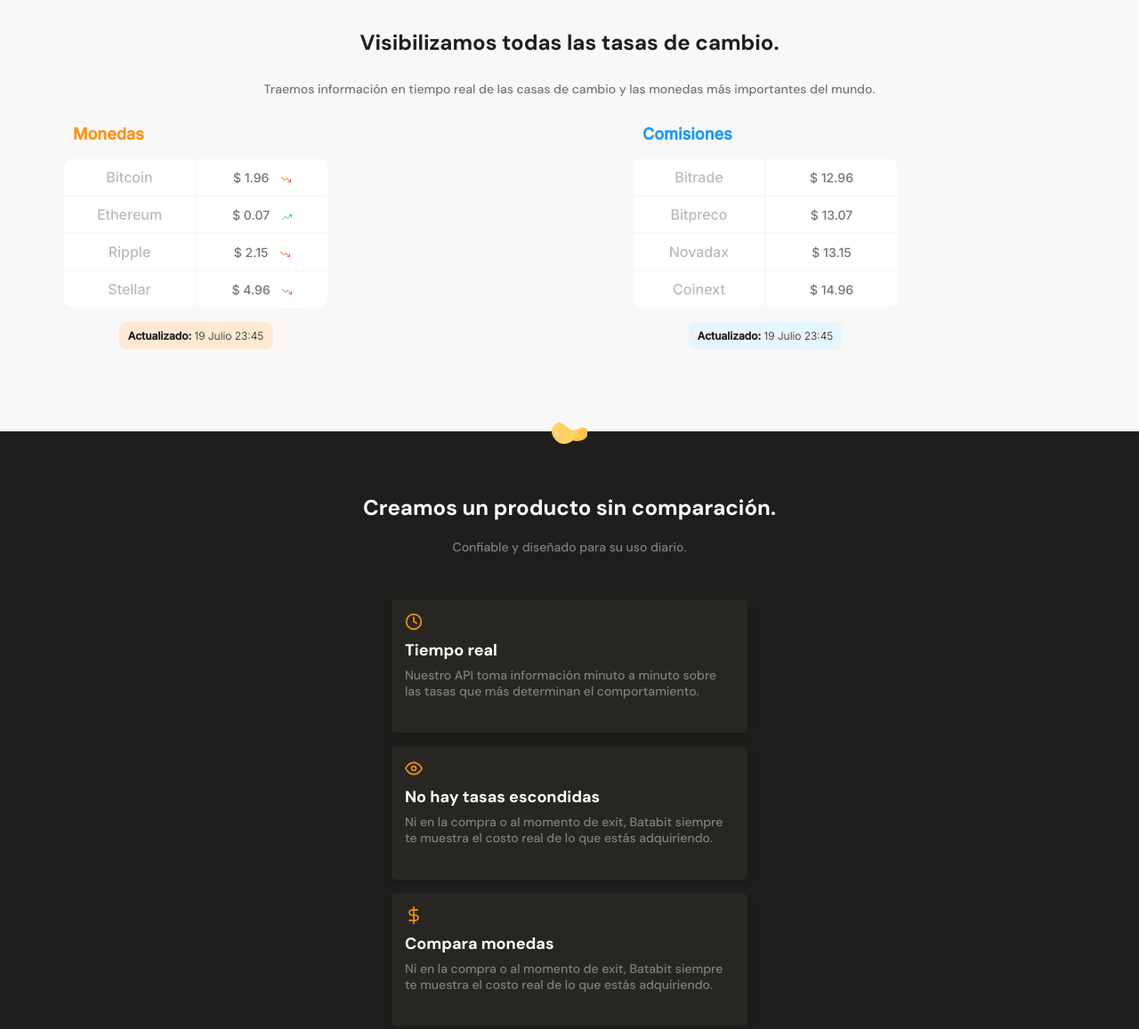
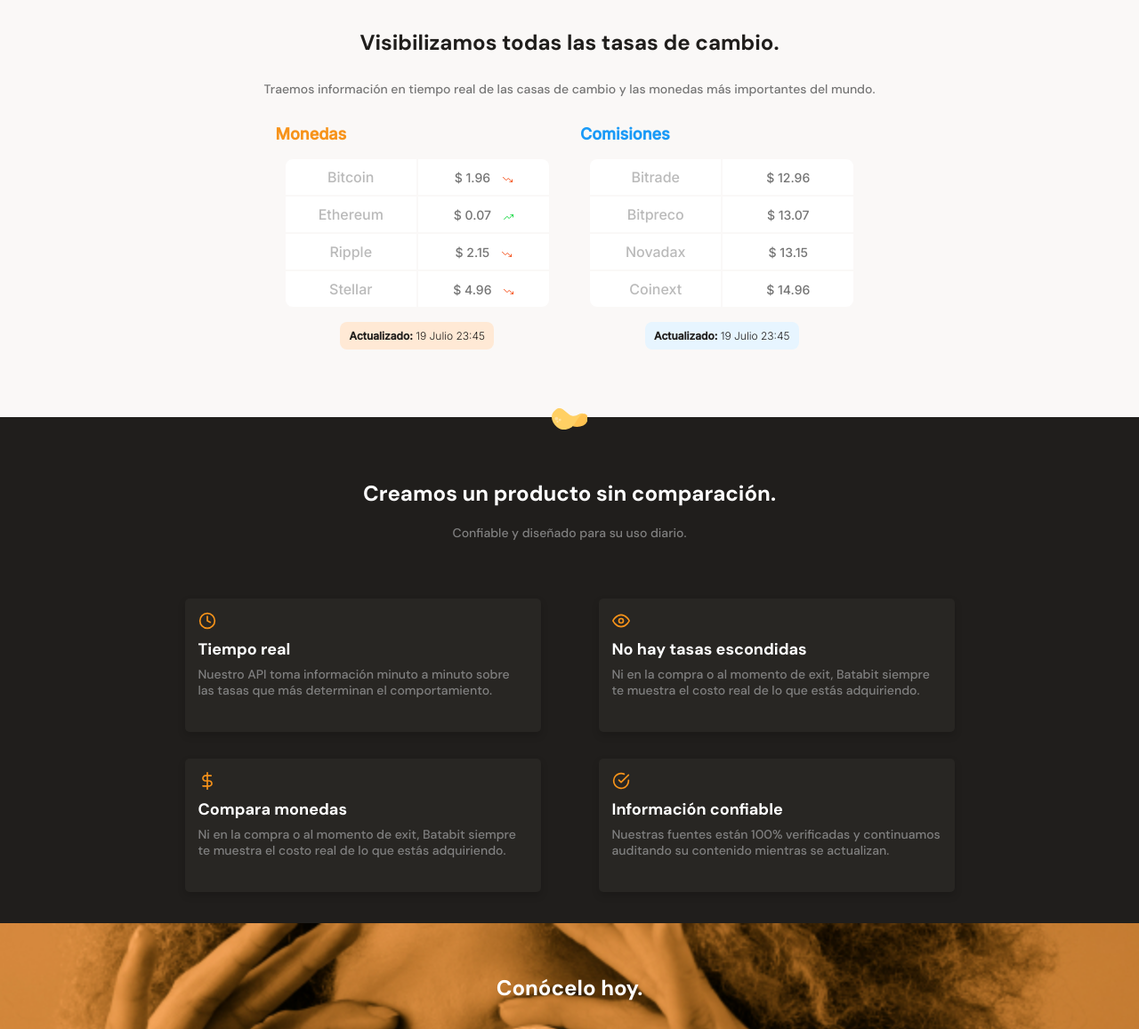
Before and after one commit to ingridbanguero/Proyecto---Bata-Bit, a plain HTML site: page index.html in a window 1280 px wide. Shown: the part 600-1757 px from the top of the page at 89% size. Drawn offline with Linux system fonts and the light colour scheme.

Commit message:
media queries: add media queries for tablet and desktop

```diff
--- /dev/null
+++ b/css/tablet.css
@@ -0,0 +1,22 @@
+.plans__container{
+    justify-content: center;
+}
+
+.exchange__table{
+    max-width: 685px;
+}
+.exchange__table--commissions{
+    display: block;
+}
+.exchange__table--currency .table__arrow-right{
+    display: none;
+}
+.exchange__table--commissions .table__arrow-left{
+    display: none;
+}
+.product{
+    display: flex;
+    flex-wrap: wrap;
+    max-width: 930px;
+    margin: 0 auto;
+}
--- a/index.html
+++ b/index.html
@@ -7,6 +7,7 @@
     <title>Bata Bit</title>
     <link href="https://fonts.googleapis.com/css2?family=DM+Sans:wght@400;500;700&family=Inter:wght@300;500&display=swap" rel="stylesheet">
     <link rel="stylesheet" href="style.css">
+    <link rel="stylesheet" href="./css/tablet.css" media="(min-width: 768px)">
 </head>
 <body>
     <header>
--- a/index.js
+++ b/index.js
@@ -1,4 +1,4 @@
-/* let tableArrowLeft = document.getElementById("arrowLeft");
+let tableArrowLeft = document.getElementById("arrowLeft");
 let tableArrowRight = document.getElementById("arrowRight");
 let tableCurrency = document.getElementById("tableCurrency");
 let tableCommissions = document.getElementById("tableCommissions");
@@ -10,4 +10,4 @@ tableArrowRight.addEventListener("click", () => {
 tableArrowLeft.addEventListener("click", () => {
     tableCurrency.style.display = "block";
     tableCommissions.style.display = "none";
-}) */
+})
--- a/style.css
+++ b/style.css
@@ -132,10 +132,8 @@ main{
 /* Tabla */
 .exchange__table{
     display: flex;
-    height: 316px;
-    overflow-x: scroll;
-    overscroll-behavior-x: contain;
-    scroll-snap-type: x proximity;
+    max-width: 345px;
+    margin: 0px auto;
 }
 .exchange__table--currency,
 .exchange__table--commissions{
@@ -147,7 +145,9 @@ main{
     margin: 0 auto;
     font-family: "Inter", sans-serif;
 }
-
+.exchange__table--commissions{
+    display: none;
+}
 .exchange .table__title{
     margin-bottom: 15px;
     font-size: 1.8rem;
@@ -168,6 +168,7 @@ main{
     min-width: 230px;
     max-width: 300px;
     height: 250px;
+    margin: 0px auto;
 }
 .exchange table{
     width: 100%;
@@ -244,14 +245,14 @@ main{
     top: 31%;
     cursor: pointer;
 }
-/* .exchange__table--currency .table__arrow-right{
+.exchange__table--currency .table__arrow-right{
     background-image: url("./assets/icons/arrow-right.svg");
     right: -25px;
 }
 .exchange__table--commissions .table__arrow-left{
     background-image: url("./assets/icons/arrow-left.svg");
     left: -25px;
-} */
+}
 .exchange__table--commissions .table__information{
     background-color: var(--soft-blue);
 }
```
